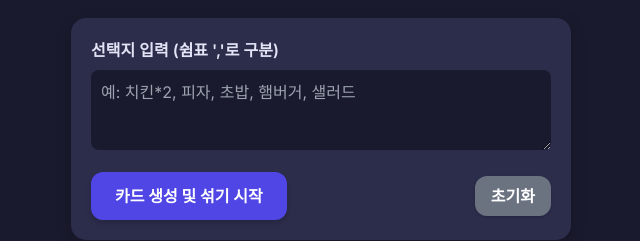
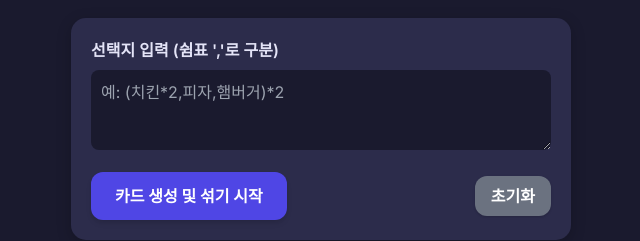
Before and after one commit to sagomchk/card_roulette, a plain HTML site: page index.html in a window 1280 px wide. Shown: the part 636-877 px from the top of the page, 319-959 px from the left. Drawn offline with nearby package versions, Linux system fonts and the light colour scheme.

Commit message:
Update index.html
예시 텍스트 수정

```diff
--- a/index.html
+++ b/index.html
@@ -33,7 +33,7 @@
         <div id="controls">
             <div class="input-grp mb-4">
                 <label for="input">선택지 입력 (쉼표 ','로 구분)</label>
-                <textarea id="input" placeholder="예: 치킨*2, 피자, 초밥, 햄버거, 샐러드"></textarea>
+                <textarea id="input" placeholder="예: (치킨*2,피자,햄버거)*2"></textarea>
             </div>
 
             <div class="flex justify-between items-center">
```
